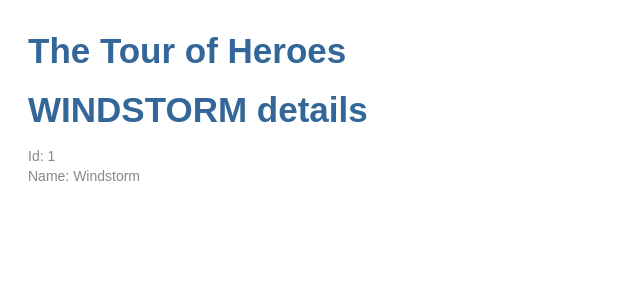
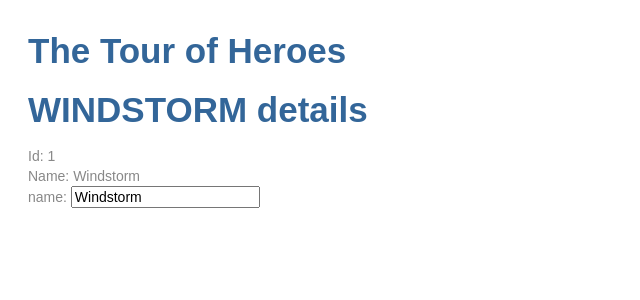
Before and after one commit to henriquenovais/Angular101, an Angular app in the folder angular-tour-of-heroes/: page / in a window 1280 px wide. Shown: the top 300 px of the page, without its empty margins (0-640 px from the left). Built offline with nearby package versions, Linux system fonts and the light colour scheme.

Commit message:
Implement two way data flow

```diff
--- a/angular-tour-of-heroes/src/app/heroes/heroes.component.html
+++ b/angular-tour-of-heroes/src/app/heroes/heroes.component.html
@@ -1,3 +1,8 @@
 <h1> {{hero.name | uppercase}} details </h1>
 <div><span>Id: </span>{{hero.id}}</div>
 <div><span>Name: </span>{{hero.name}}</div>
+<div>
+  <label> name:
+    <input [(ngModel)]="hero.name" placeholder="name">
+  </label>
+</div>
```
Also changed, not shown: angular-tour-of-heroes/src/app/app.module.ts (+8 -13 lines).
